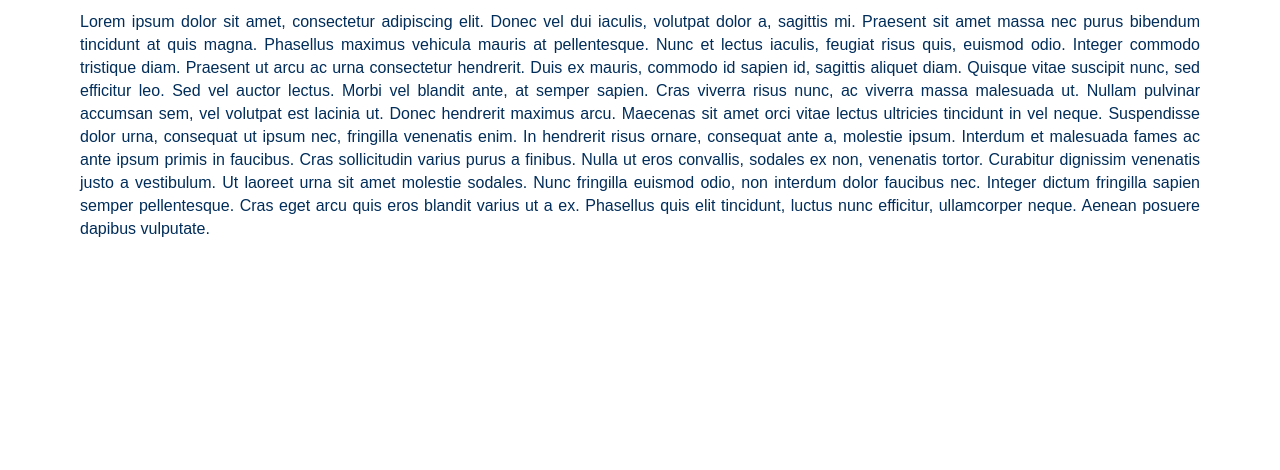
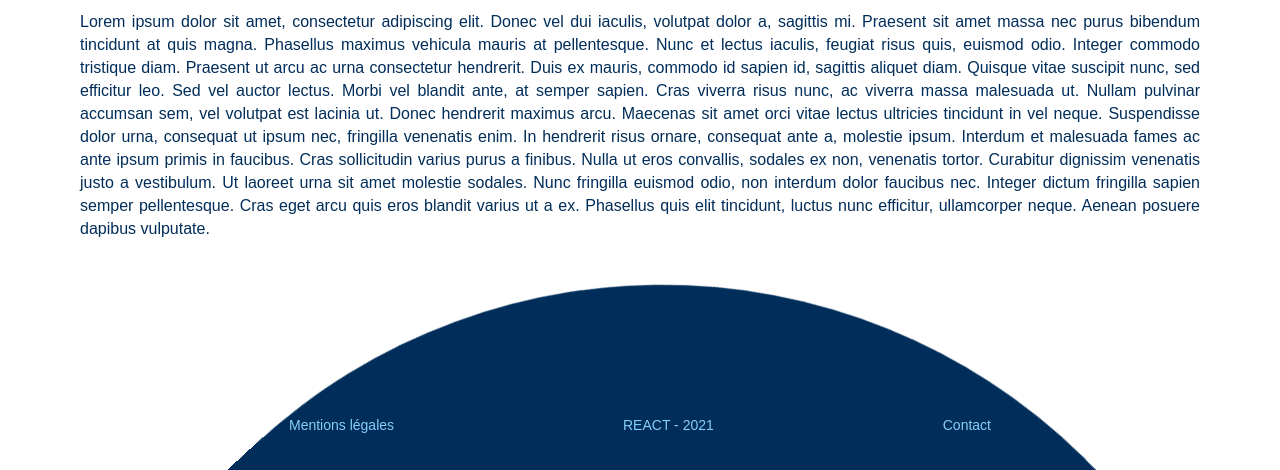
Before and after one commit to IIM-Creative-Technology/react-FlorentVigot, a React (Create React App) app: page /Quiz4 in a window 1280 px wide. Shown: the part 1008-1478 px from the top of the page. Before the commit the page ends 1278 px from the top, so only its background shows below. Built offline with nearby package versions, Linux system fonts and the light colour scheme.

Commit message:
[ADD]  footer

```diff
--- a/src/App.js
+++ b/src/App.js
@@ -1,9 +1,11 @@
-import Header from './Components/Header';
-import HeaderNav from './Data/Header.json';
-import Intro from './Components/Intro';
+import Header from './Components/Header'
+import HeaderNav from './Data/Header.json'
+import Intro from './Components/Intro'
 import Quiz from './Components/QuizHome'
 import QuizHome from './Data/QuizHome.json'
 import Caesura from './Components/Caesura'
+import Footer from './Components/Footer'
+import FooterNav from './Data/Footer.json'
 
 function App() {
 
@@ -25,6 +27,8 @@ function App() {
 
         Interdum et malesuada fames ac ante ipsum primis in faucibus. Cras sollicitudin varius purus a finibus. Nulla ut eros convallis, sodales ex non, venenatis tortor. Curabitur dignissim venenatis justo a vestibulum. Ut laoreet urna sit amet molestie sodales. Nunc fringilla euismod odio, non interdum dolor faucibus nec. Integer dictum fringilla sapien semper pellentesque. Cras eget arcu quis eros blandit varius ut a ex. Phasellus quis elit tincidunt, luctus nunc efficitur, ullamcorper neque. Aenean posuere dapibus vulputate."
       />
+
+      <Footer infoData={FooterNav.data}/>
     </div>
   );
 }
--- /dev/null
+++ b/src/Components/Footer.js
@@ -0,0 +1,58 @@
+import React from "react";
+import { BrowserRouter as Router, Switch, Route, Link } from "react-router-dom";
+import '../Sass/components/_footer.scss';
+
+const Nav = (props) => {
+    const Item = props.infoData.map((data,index) => {
+         return (
+             <div>
+                 <li>
+                    <Link to={data.title}>
+                        {data.title}
+                    </Link>
+                </li>
+             </div>
+
+         );
+    });
+    return <ul>{Item}</ul>
+}
+
+const Footer = (props) => {
+    const {infoData} = props;
+    return(
+        <Router>
+            <footer>
+                <div className="footer__wrapper">
+                    <Nav infoData={infoData}/>
+                </div>
+            </footer>
+
+            <Switch>
+                    <Route path="/">
+                        <Link1/>
+                    </Route>
+                    <Route path="/">
+                        <Link2/>
+                    </Route>
+                    <Route path="/">
+                        <Link3/>
+                    </Route>
+                </Switch>
+        </Router>
+    )
+}
+
+function Link1() {
+    return "";
+}
+
+function Link2() {
+    return "";
+}
+
+function Link3() {
+    return "";
+}
+
+export default Footer;
--- /dev/null
+++ b/src/Data/Footer.json
@@ -0,0 +1,13 @@
+{
+    "data": [
+         {
+             "title": "Mentions légales"
+         },
+         {
+            "title": "REACT - 2021"
+        },
+        {
+            "title": "Contact"
+        }
+    ]
+ }
--- a/src/Sass/components/_footer.scss
+++ b/src/Sass/components/_footer.scss
@@ -0,0 +1,65 @@
+@import './home';
+
+footer {
+    height: 300px;
+    margin-left: -80px;
+    margin-right: -80px;
+    margin-top: -200px;
+
+    ul {
+        height: 100%;
+        display: flex;
+        justify-content: space-evenly;
+        align-items: flex-end;
+        text-align: center;
+    }
+
+    a {
+        z-index: 4;
+        position: relative;
+        font-size: 14px;
+        color: $lightblue;
+        font-weight: $font-weight-light;
+    }
+}
+
+
+.footer__wrapper {
+    width: 100%;
+    height: 200px;
+    color:#fff;
+    text-decoration:none;
+    padding:25px 60px;
+    font-size:22px;
+    line-height:40px;
+    position:absolute;
+    bottom: -200px;
+    left:50%;
+    transform:translate(-50%,-50%);
+    overflow:hidden;
+    transition: all 1s;
+
+    &:before{
+        content:"";
+        z-index: 2;
+        position:absolute;
+        width:2000px;
+        height:2000px;
+        border-radius:600px;
+        background-color: $blue;
+        top:180px;
+        left:50%;
+        transform:translate(-50%);
+        animation:wave 15s infinite linear;
+        transition: all 1s;
+    }
+}
+
+@keyframes wave{
+    0%{
+        transform:translate(-50%) rotate(0deg);
+    }
+    100%{
+        transform:translate(-50%) rotate(360deg);
+    }
+}
--- a/src/Sass/components/_home.scss
+++ b/src/Sass/components/_home.scss
@@ -4,6 +4,7 @@
 @import '../helpers/button';
 
 body {
+    position: relative;
     padding-left: 80px;
     padding-right: 80px;
     font-family: $font-family;
--- a/src/Sass/helpers/_button.scss
+++ b/src/Sass/helpers/_button.scss
@@ -40,11 +40,6 @@
     @include button;
   }
 
-
-
-
-
-  /** TEST BOUTON WAVE **/
 
   .btn__wave{
     height:100%;
@@ -105,15 +100,3 @@
       transform:translate(-50%) rotate(160deg);
     }
   }
-
-
-
-
-  @keyframes wave-add-to-cart{
-    0%{
-      transform:translate(-50%) rotate(0deg);
-    }
-    100%{
-      transform:translate(-50%) rotate(360deg);
-    }
-  }
```
Also changed, not shown: 1 other file (tests, documents, lock files or other folders).
